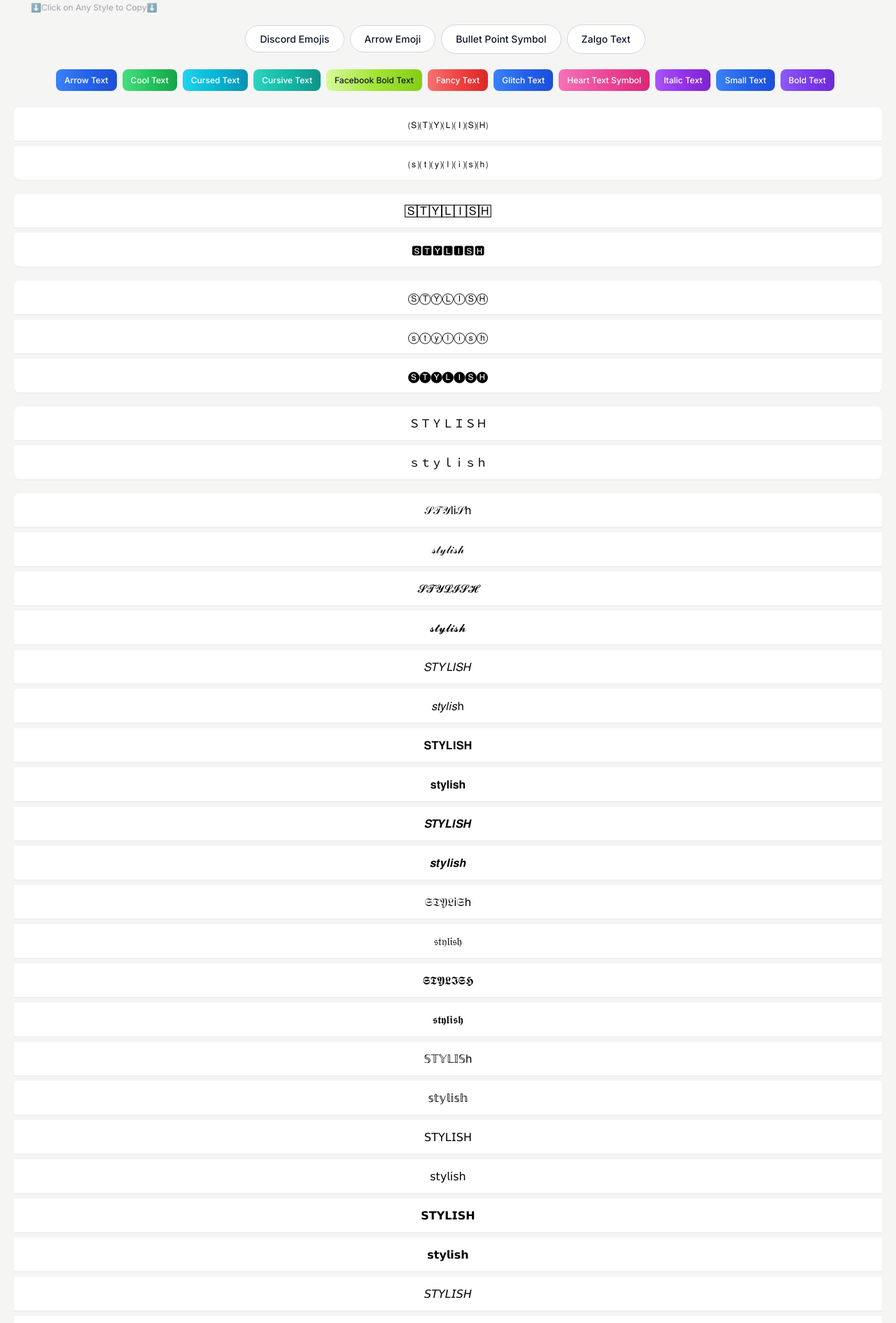
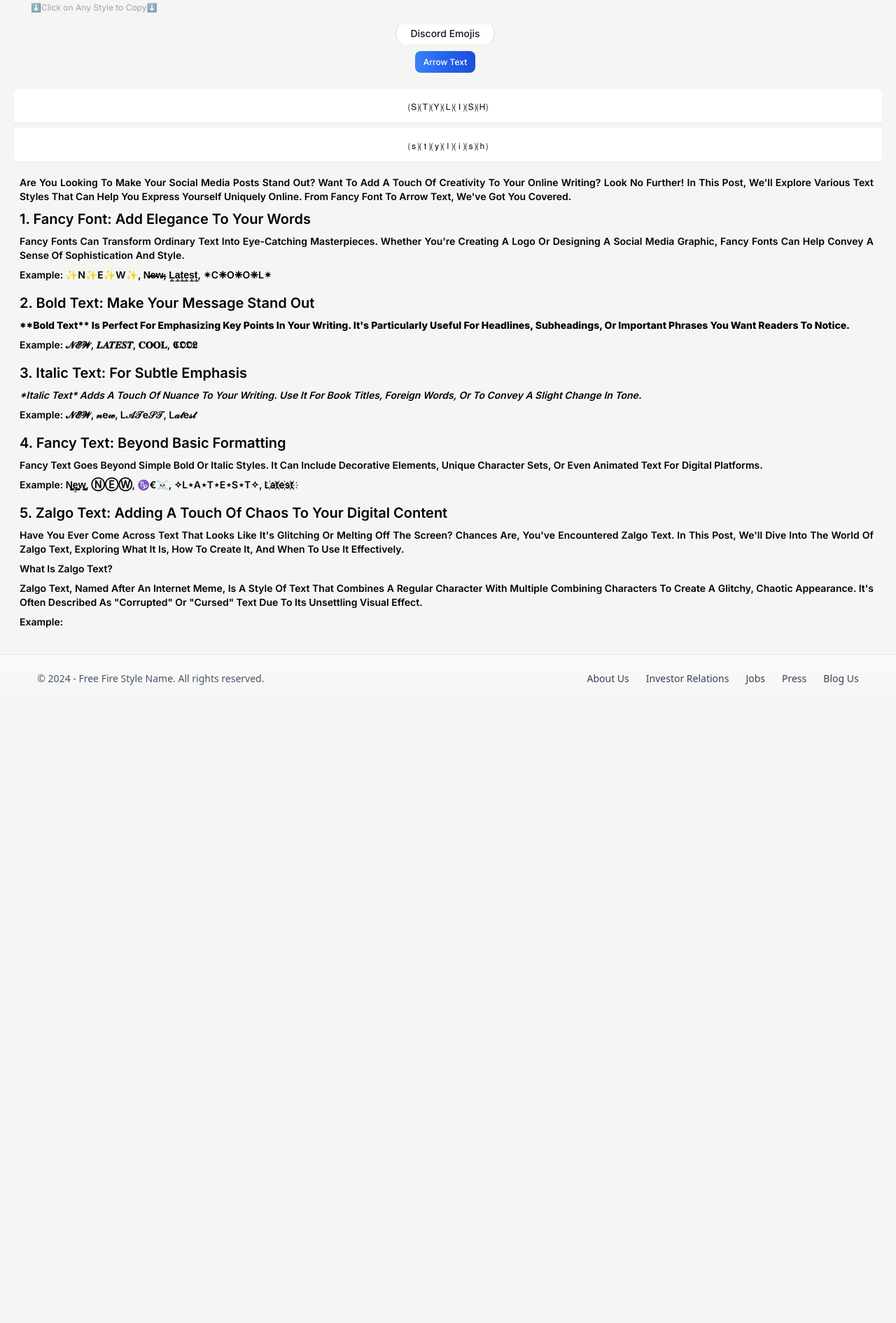
Before and after one commit to AnkushChharri/cfnjst, a Next.js app: page / in a window 1280 px wide. Shown: the part 169-2060 px from the top of the page at 70% size. After the commit the page ends 1195 px from the top, so only its background shows below. Built offline with nearby package versions, Linux system fonts and the light colour scheme.

Commit message:
First Initial commit

```diff
--- a/src/app/components/SearchComponent.js
+++ b/src/app/components/SearchComponent.js
@@ -1,11 +1,8 @@
 "use client";
 
 import React, { useState, useCallback, useEffect, useRef } from 'react';
-
-
 import { debounce } from 'lodash';
 import Link from 'next/link';
-
 
 const dummyData = {
     "original_text": "Stylish",
@@ -15,121 +12,10 @@ const dummyData = {
                 "Mix": "🄢⒯⒴⒧⒤⒮⒣",
                 "Cap": "🄢🄣🄨🄛🄘🄢🄗",
                 "SM": "⒮⒯⒴⒧⒤⒮⒣"
-            },
-            "count": 3
-        },
-        "Square": {
-            "styles": {
-                "SQ": "🅂🅃🅈🄻🄸🅂🄷",
-                "Neg": "🆂🆃🆈🅻🅸🆂🅷"
-            },
-            "count": 2
-        },
-        "Circle": {
-            "styles": {
-                "Mix": "Ⓢⓣⓨⓛⓘⓢⓗ",
-                "Cap": "ⓈⓉⓎⓁⒾⓈⒽ",
-                "SM": "ⓢⓣⓨⓛⓘⓢⓗ",
-                "Neg": "🅢🅣🅨🅛🅘🅢🅗"
-            },
-            "count": 4
-        },
-        "Fullwidth": {
-            "styles": {
-                "Mix": "Ｓｔｙｌｉｓｈ",
-                "Cap": "ＳＴＹＬＩＳＨ",
-                "SM": "ｓｔｙｌｉｓｈ"
-            },
-            "count": 3
-        },
-        "Mathematical": {
-            "styles": {
-                "Scr-Mix": "𝒮𝓉𝓎𝓁𝒾𝓈𝒽",
-                "Scr-cap": "𝒮𝒯𝒴li𝒮h",
-                "Scr-sm": "𝓈𝓉𝓎𝓁𝒾𝓈𝒽",
-                "BScr-Mix": "𝓢𝓽𝔂𝓵𝓲𝓼𝓱",
-                "BScr-cap": "𝓢𝓣𝓨𝓛𝓘𝓢𝓗",
-                "BScr-sm": "𝓼𝓽𝔂𝓵𝓲𝓼𝓱",
-                "Ital-Mix": "𝑆𝑡𝑦𝑙𝑖𝑠h",
-                "Ital-cap": "𝑆𝑇𝑌𝐿𝐼𝑆𝐻",
-                "Ital-sm": "𝑠𝑡𝑦𝑙𝑖𝑠h",
-                "B-Mix": "𝐒𝐭𝐲𝐥𝐢𝐬𝐡",
-                "B-cap": "𝐒𝐓𝐘𝐋𝐈𝐒𝐇",
-                "B-sm": "𝐬𝐭𝐲𝐥𝐢𝐬𝐡",
-                "BI-Mix": "𝑺𝒕𝒚𝒍𝒊𝒔𝒉",
-                "BI-cap": "𝑺𝑻𝒀𝑳𝑰𝑺𝑯",
-                "BI-sm": "𝒔𝒕𝒚𝒍𝒊𝒔𝒉",
-                "Frak-Mix": "𝔖𝔱𝔶𝔩𝔦𝔰𝔥",
-                "Frak-cap": "𝔖𝔗𝔜𝔏i𝔖h",
-                "Frak-sm": "𝔰𝔱𝔶𝔩𝔦𝔰𝔥",
-                "BF-Mix": "𝕾𝖙𝖞𝖑𝖎𝖘𝖍",
-                "BF-cap": "𝕾𝕿𝖄𝕷𝕴𝕾𝕳",
-                "BF-sm": "𝖘𝖙𝖞𝖑𝖎𝖘𝖍",
-                "DS-Mix": "𝕊𝕥𝕪𝕝𝕚𝕤𝕙",
-                "DS-cap": "𝕊𝕋𝕐𝕃𝕀𝕊h",
-                "DS-sm": "𝕤𝕥𝕪𝕝𝕚𝕤𝕙",
-                "SS-Mix": "𝖲𝗍𝗒𝗅𝗂𝗌𝗁",
-                "SS-cap": "𝖲𝖳𝖸𝖫𝖨𝖲𝖧",
-                "SS-sm": "𝗌𝗍𝗒𝗅𝗂𝗌𝗁",
-                "SSB-Mix": "𝗦𝘁𝘆𝗹𝗶𝘀𝗵",
-                "SSB-cap": "𝗦𝗧𝗬𝗟𝗜𝗦𝗛",
-                "SSB-sm": "𝘀𝘁𝘆𝗹𝗶𝘀𝗵",
-                "SSI-Mix": "𝘚𝘵𝘺𝘭𝘪𝘴𝘩",
-                "SSI-cap": "𝘚𝘛𝘠𝘓𝘐𝘚𝘏",
-                "SSI-sm": "𝘴𝘵𝘺𝘭𝘪𝘴𝘩",
-                "SSBI-Mix": "𝙎𝙩𝙮𝙡𝙞𝙨𝙝",
-                "SSBI-cap": "𝙎𝙏𝙔𝙇𝙄𝙎𝙃",
-                "SSBI-sm": "𝙨𝙩𝙮𝙡𝙞𝙨𝙝",
-                "MS-Mix": "𝚂𝚝𝚢𝚕𝚒𝚜𝚑",
-                "MS-cap": "𝚂𝚃𝚈𝙻𝙸𝚂𝙷",
-                "MS-sm": "𝚜𝚝𝚢𝚕𝚒𝚜𝚑"
-            },
-            "count": 39
-        },
-        "Quirky": {
-            "styles": {
-                "Bopomofo": "ㄙㄊyㄌㄧㄙㄏ",
-                "Lydian": "𐤳𐤯𐤧𐤩𐤦𐤳h",
-                "Lycian": "𐊖𐊗y𐊍𐊆𐊖𐊛",
-                "Carian": "𐊰𐊭y𐊣𐊹𐊰h",
-                "Duployan-ios": "𛰜𛰃y𛰆𛱆𛰜𛰀"
-            },
-            "count": 5
-        },
-        "Latin": {
-            "styles": {
-                "Str.Mix": "Sŧɏłɨsħ",
-                "Str.cap": "SŦɎŁƗsĦ",
-                "Str-sm": "Sŧɏłɨsħ",
-                "D.Abv-Mix": "Ṡṫẏliṡḣ",
-                "D.Abv-cap": "ṠṪẎlİṠḢ",
-                "D.Abv-sm": "ṡṫẏliṡḣ",
-                "D.Blw-Mix": "Ṣṭỵḷịṣḥ",
-                "D.Blw-cap": "ṢṬỴḶỊṢḤ",
-                "D.Blw-sm": "ṣṭỵḷịṣḥ",
-                "Hk-Mix": "Ʂƭƴliʂɦ",
-                "Hk-cap": "ꟅƬƳliꟅꞪ",
-                "Hk-sm": "ʂƭƴliʂɦ"
-            },
-            "count": 12
-        },
-        "Group": {
-            "styles": {
-                "Sm-cap": "ꜱᴛʏʟɪꜱʜ",
-                "Subscr": "ₛₜyₗᵢₛₕ",
-                "Regnl": "🇸🇹🇾🇱🇮🇸🇭",
-                "Mofi-Mix": "Sᵗʸˡiˢʰ",
-                "Mofi-cap": "Sᵀyᴸᴵsᴴ",
-                "Mofi-sm": "ˢᵗʸˡiˢʰ"
-            },
-            "count": 6
-        },
-
+            }
+        }
     }
 };
-
-
-
 
 const SearchComponent = () => {
     const [searchText, setSearchText] = useState('');
@@ -256,16 +142,12 @@ const SearchComponent = () => {
     const CategorySkeleton = () => (
         <div className="*:w-full first:[&>*]:rounded-t-lg last:[&>*]:rounded-b-lg">
             {[...Array(1)].map((_, index) => (
-
                 <div key={index} className="animate-pulse bg-slate-500">
                     <div className="h-40 bg-zinc-300 rounded"></div>
                 </div>
-
             ))}
         </div>
     );
-
-
 
     return (
         <div className="max-w-7xl m-auto p-1">
@@ -279,97 +161,22 @@ const SearchComponent = () => {
                 <p className="text-xs font-weight: 500; text-zinc-400">⬇️Click on Any Style to Copy⬇️</p>
             </div>
 
-
-
-
-
             <div className="text-center pb-1 overflow-x-auto" style={{ width: '100%', whiteSpace: 'nowrap' }}>
-
-
-
                 <Link href="/discord-emoji" className="text-gray-900 bg-white border border-gray-300 focus:outline-none hover:bg-gray-100 focus:ring-4 focus:ring-gray-100 font-medium rounded-full text-sm px-5 py-2.5 me-2 mb-2 dark:bg-gray-800 dark:text-white dark:border-gray-600 dark:hover:bg-gray-700 dark:hover:border-gray-600 dark:focus:ring-gray-700">
                     Discord Emojis
                 </Link>
-
-                <Link href="/emoji/arrow-emoji" className="text-gray-900 bg-white border border-gray-300 focus:outline-none hover:bg-gray-100 focus:ring-4 focus:ring-gray-100 font-medium rounded-full text-sm px-5 py-2.5 me-2 mb-2 dark:bg-gray-800 dark:text-white dark:border-gray-600 dark:hover:bg-gray-700 dark:hover:border-gray-600 dark:focus:ring-gray-700">
-                    Arrow Emoji
-                </Link>
-
-                <Link href="/bullet-point-symbol" className="inline-block text-gray-900 bg-white border border-gray-300 focus:outline-none hover:bg-gray-100 focus:ring-4 focus:ring-gray-100 font-medium rounded-full text-sm px-5 py-2.5 me-2 mb-2 dark:bg-gray-800 dark:text-white dark:border-gray-600 dark:hover:bg-gray-700 dark:hover:border-gray-600 dark:focus:ring-gray-700">
-                    Bullet Point Symbol
-                </Link>
-
-                <Link href="/zalgo-text" className="inline-block text-gray-900 bg-white border border-gray-300 focus:outline-none hover:bg-gray-100 focus:ring-4 focus:ring-gray-100 font-medium rounded-full text-sm px-5 py-2.5 me-2 mb-2 dark:bg-gray-800 dark:text-white dark:border-gray-600 dark:hover:bg-gray-700 dark:hover:border-gray-600 dark:focus:ring-gray-700">
-                    Zalgo Text
-                </Link>
-
-
-
-
-
             </div>
 
-
             <div className="text-center ring-cyan-300 pb-4 pt-3 overflow-x-auto" style={{ width: '100%', whiteSpace: 'nowrap' }}>
-
                 <Link href="/fancy-font/arrow-text" className="text-white bg-gradient-to-r from-blue-500 via-blue-600 to-blue-700 hover:bg-gradient-to-br focus:ring-4 focus:outline-none focus:ring-blue-300 dark:focus:ring-blue-800 font-medium rounded-lg px-3 py-2 text-xs text-center me-2 mb-2">
                     Arrow Text
                 </Link>
-
-                <Link href="/fancy-font/cool-text" className="text-white bg-gradient-to-r from-green-400 via-green-500 to-green-600 hover:bg-gradient-to-br focus:ring-4 focus:outline-none focus:ring-green-300 dark:focus:ring-green-800 font-medium rounded-lg text-xs px-3 py-2 text-center me-2 mb-2">
-                    Cool Text
-                </Link>
-
-                <Link href="/fancy-font/cursed-text-generator" className="text-white bg-gradient-to-r from-cyan-400 via-cyan-500 to-cyan-600 hover:bg-gradient-to-br focus:ring-4 focus:outline-none focus:ring-cyan-300 dark:focus:ring-cyan-800 font-medium rounded-lg text-xs px-3 py-2 text-center me-2 mb-2">
-                    Cursed Text
-                </Link>
-
-                <Link href="/fancy-font/cursive-text-generator" className="text-white bg-gradient-to-r from-teal-400 via-teal-500 to-teal-600 hover:bg-gradient-to-br focus:ring-4 focus:outline-none focus:ring-teal-300 dark:focus:ring-teal-800 font-medium rounded-lg text-xs px-3 py-2 text-center me-2 mb-2">
-                    Cursive Text
-                </Link>
-
-                <Link href="/fancy-font/facebook-bold-text" className="text-gray-900 bg-gradient-to-r from-lime-200 via-lime-400 to-lime-500 hover:bg-gradient-to-br focus:ring-4 focus:outline-none focus:ring-lime-300 dark:focus:ring-lime-800 font-medium rounded-lg text-xs px-3 py-2 text-center me-2 mb-2">
-                    Facebook Bold Text
-                </Link>
-
-                <Link href="/fancy-font/fancy-text-generator" className="text-white bg-gradient-to-r from-red-400 via-red-500 to-red-600 hover:bg-gradient-to-br focus:ring-4 focus:outline-none focus:ring-red-300 dark:focus:ring-red-800 font-medium rounded-lg text-xs px-3 py-2 text-center me-2 mb-2">
-                    Fancy Text
-                </Link>
-
-                <Link href="/fancy-font/glitch-text-generator" className="text-white bg-gradient-to-r from-blue-500 via-blue-600 to-blue-700 hover:bg-gradient-to-br focus:ring-4 focus:outline-none focus:ring-blue-300 dark:focus:ring-blue-800 font-medium rounded-lg px-3 py-2 text-xs text-center me-2 mb-2">
-                    Glitch Text
-                </Link>
-
-                <Link href="/fancy-font/heart-text-symbol" className="text-white bg-gradient-to-r from-pink-400 via-pink-500 to-pink-600 hover:bg-gradient-to-br focus:ring-4 focus:outline-none focus:ring-pink-300 dark:focus:ring-pink-800 font-medium rounded-lg text-xs px-3 py-2 text-center me-2 mb-2">
-                    Heart Text Symbol
-                </Link>
-
-                <Link href="/fancy-font/italic-text-styles" className="text-white bg-gradient-to-r from-purple-500 via-purple-600 to-purple-700 hover:bg-gradient-to-br focus:ring-4 focus:outline-none focus:ring-purple-300 dark:focus:ring-purple-800 font-medium rounded-lg text-xs px-3 py-2 text-center me-2 mb-2">
-                    Italic Text
-                </Link>
-
-                <Link href="/fancy-font/small-text-generator" className="text-white bg-gradient-to-r from-blue-500 via-blue-600 to-blue-700 hover:bg-gradient-to-br focus:ring-4 focus:outline-none focus:ring-blue-300 dark:focus:ring-blue-800 font-medium rounded-lg px-3 py-2 text-xs text-center me-2 mb-2">
-                    Small Text
-                </Link>
-
-
-                <Link href="/fancy-font/bold-text-styles" className="text-white bg-gradient-to-r from-violet-500 via-violet-600 to-violet-700 hover:bg-gradient-to-br focus:ring-4 focus:outline-none focus:ring-violet-300 dark:focus:ring-violet-800 font-medium rounded-lg text-xs px-3 py-2 text-center me-2 mb-2">
-                    Bold Text
-                </Link>
-
-
-
-
-
             </div>
-
-
 
             {error ? (
                 <p className="error-message">{error}</p>
             ) : (
                 <div tabIndex={-1} className="mx-4 space-y-5 *:flex *:flex-col *:items-center *:text-center *:gap-y-2 pt-3">
-
                     {Object.entries(result.styled_texts || {}).map(([key, value]) => (
                         <div key={key} className="*:w-full  first:[&>*]:rounded-t-lg last:[&>*]:rounded-b-lg *:cursor-pointer">
                             {isLoading ? (
@@ -383,45 +190,38 @@ const SearchComponent = () => {
                                             className={`style-item shadow-sm py-3 hover:bg-stone-50 bg-white ${copiedStyles[uniqueKey] ? 'copied' : ''}`}
                                             onClick={() => handleCopyStyle(uniqueKey, styleValue)}
                                         >
-
                                             <span className="style-value">{getStyleValue(styleValue)}</span>
-
-
-
-
                                             {copiedStyles[uniqueKey] && <span className="copy-alert text-emerald-400">Copied!</span>}
-
-
                                         </div>
-
-
-
                                     );
-
-
                                 })
-
                             )}
-
-
                         </div>
-
-
-
                     ))}
 
-                    <div className=" max-h-fit max-w-7xl mx-auto my-auto mt-2 h-auto  ">
-                        <div className="text-justify  capitalize font-semibold subpixel-antialiased  text-sm ml-2 mr-3">
-
-                            <p >Are you looking to make your social media posts stand out? Want to add a touch of creativity to your online writing? Look no further! In this post, we'll explore various text styles that can help you express yourself uniquely online. From Fancy Font to Arrow Text, we've got you covered.
-                            </p>
-
-
-
+                    <div className="max-h-fit max-w-7xl mx-auto my-auto mt-2 h-auto">
+                        <div className="text-justify capitalize font-semibold subpixel-antialiased text-sm ml-2 mr-3">
+                            <p>Are you looking to make your social media posts stand out? Want to add a touch of creativity to your online writing? Look no further! In this post, we&apos;ll explore various text styles that can help you express yourself uniquely online. From Fancy Font to Arrow Text, we&apos;ve got you covered.</p>
+                            <h1 className="pt-2 text-xl">1. Fancy Font: Add Elegance to Your Words</h1>
+                            <p className="pt-2">Fancy fonts can transform ordinary text into eye-catching masterpieces. Whether you&apos;re creating a logo or designing a social media graphic, fancy fonts can help convey a sense of sophistication and style.</p>
+                            <h1 className="pt-2 pb-2 text-sm">Example: ✨N✨e✨w✨, N̶̷e̶̷w̶̷, Ḷ̠ạ̠ṭ̠ẹ̠ṣ̠ṭ̠, ✴C❈o❈o❈l✴</h1>
+                            <h1 className="pt-2 text-xl">2. Bold Text: Make Your Message Stand Out</h1>
+                            <p className="pt-2 font-extrabold">**Bold text** is perfect for emphasizing key points in your writing. It&apos;s particularly useful for headlines, subheadings, or important phrases you want readers to notice.</p>
+                            <h1 className="pt-2 pb-2 text-sm">Example: 𝓝𝓔𝓦, 𝑳𝑨𝑻𝑬𝑺𝑻, 𝐂𝐎𝐎𝐋, 𝕮𝕺𝕺𝕷</h1>
+                            <h1 className="pt-2 text-xl">3. Italic Text: For Subtle Emphasis</h1>
+                            <p className="pt-2 italic">*Italic text* adds a touch of nuance to your writing. Use it for book titles, foreign words, or to convey a slight change in tone.</p>
+                            <h1 className="pt-2 pb-2 text-sm">Example: 𝓝𝓔𝓦, 𝓃e𝓌, L𝒜𝒯e𝒮𝒯, L𝒶𝓉e𝓈𝓉</h1>
+                            <h1 className="pt-2 text-xl">4. Fancy Text: Beyond Basic Formatting</h1>
+                            <p className="pt-2">Fancy text goes beyond simple bold or italic styles. It can include decorative elements, unique character sets, or even animated text for digital platforms.</p>
+                            <h1 className="pt-2 pb-2 text-sm">Example: N̨̥̬̩̪̬ę̥̬̩̪̬w̨̥̬̩̪̬, ⓃⒺⓌ, ♑€☠️, ✧L⋆a⋆t⋆e⋆s⋆t✧, L҉a҉t҉e҉s҉t҉</h1>
+                            <h1 className="pt-2 text-xl">5. Zalgo Text: Adding a Touch of Chaos to Your Digital Content</h1>
+                            <p className="pt-2">Have you ever come across text that looks like it&apos;s glitching or melting off the screen? Chances are, you&apos;ve encountered Zalgo text. In this post, we&apos;ll dive into the world of Zalgo text, exploring what it is, how to create it, and when to use it effectively.</p>
+                            <h1 className="pt-2 text-sm">What is Zalgo Text?</h1>
+                            <p className="pt-2">Zalgo text, named after an internet meme, is a style of text that combines a regular character with multiple combining characters to create a glitchy, chaotic appearance. It&apos;s often described as &quot;corrupted&quot; or &quot;cursed&quot; text due to its unsettling visual effect.</p>
+                            <h1 className="pt-2 text-sm">Example: </h1>
 
                         </div>
                     </div>
-
 
 
 
```
